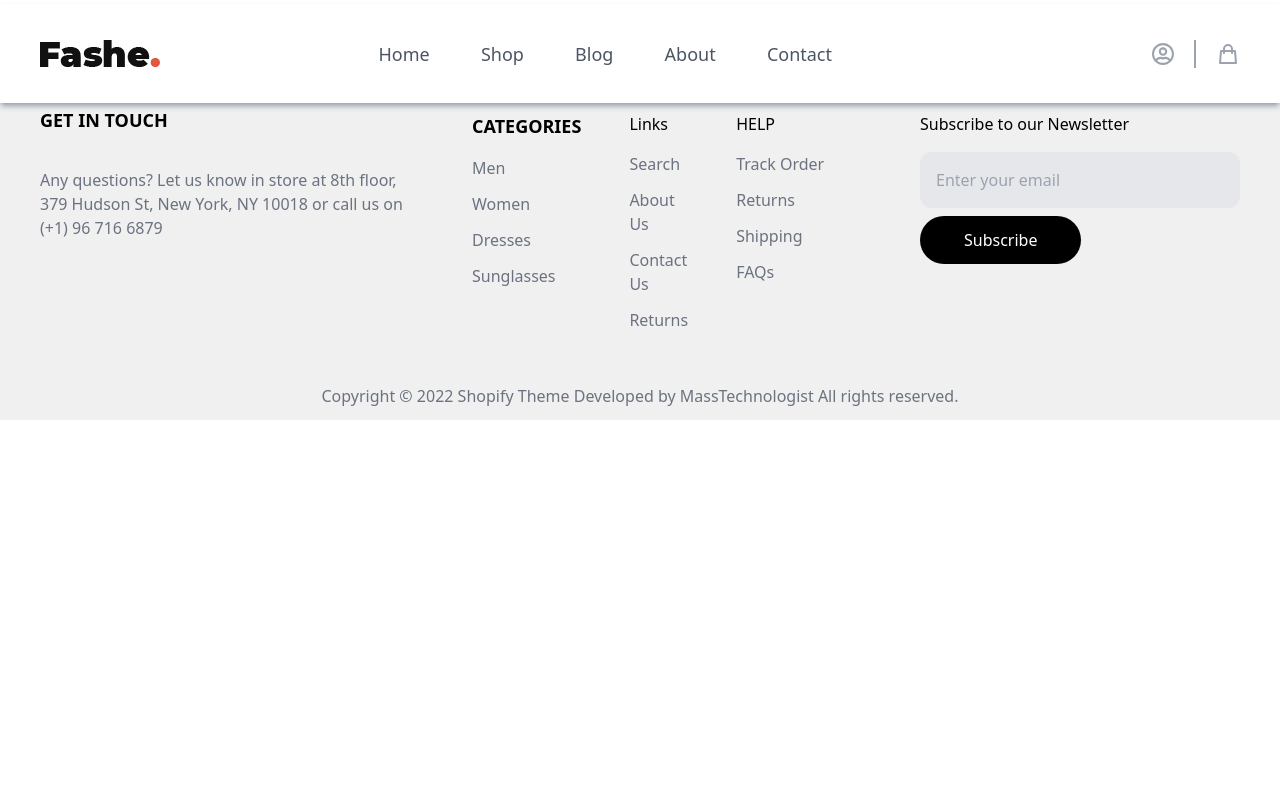
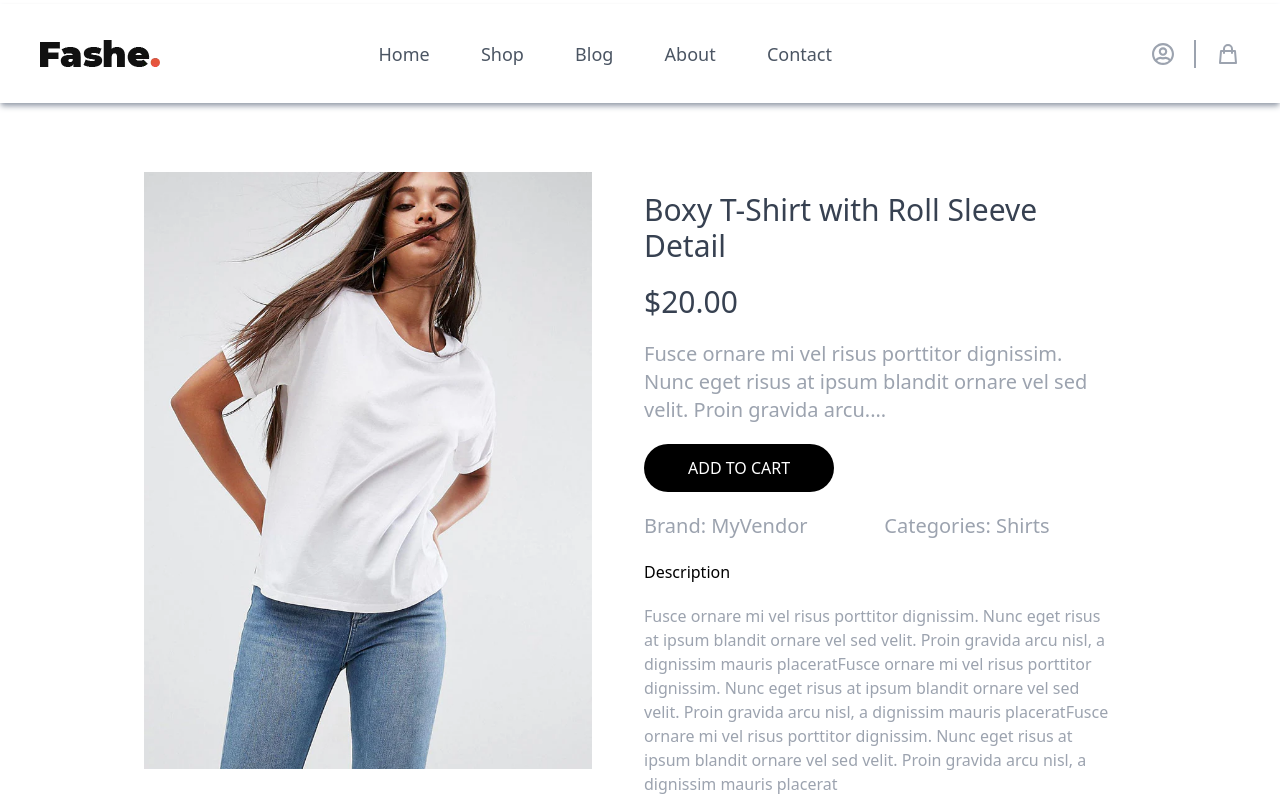
Before and after one commit to walid-cadi/React_Final_Project_walid_cadi, a React (Create React App) app: page /shop/1 in a window 1280 px wide. Shown: the top 800 px of the page. Built offline with nearby package versions, Linux system fonts and the light colour scheme; the HTML template or start-up script is replaced by a standard one.

Commit message:
shopInfo

```diff
--- a/src/App.jsx
+++ b/src/App.jsx
@@ -7,6 +7,7 @@ import Contact from "./pages/Contact";
 import Home from "./pages/Home";
 import { Blogs } from "./pages/Blogs";
 import { Shop } from "./pages/Shop";
+import { ShopInfo } from "./pages/ShopInfo";
 
 function App() {
   return (
@@ -15,6 +16,7 @@ function App() {
       <Routes>
         <Route path="/" element={<Home />} />
         <Route path="/shop" element={<Shop />} />
+        <Route path="/shop/:id" element={<ShopInfo />} />
         <Route path="/blog" element={<Blogs />} />
         <Route path="/about" element={<About />} />
         <Route path="/contact" element={<Contact />} />
--- a/src/pages/Shop.jsx
+++ b/src/pages/Shop.jsx
@@ -1,8 +1,10 @@
 import React from "react";
 import { images } from "../constant";
 import Data from "../json/data.json";
+import { useNavigate } from "react-router-dom";
 
 export const Shop = () => {
+  const navigate = useNavigate()
   return (
     <div className="mt-[14.5vh] w-full flex flex-col">
       <div className="relative h-[35vh] ">
@@ -14,9 +16,13 @@ export const Shop = () => {
       <div className="flex justify-evenly gap-x-7 p-10">
         <div className="flex gap-y-5 items-start flex-col p-6">
           <h1 className="text-2xl font-extrabold">Categories</h1>
+          <button className="hover:text-[#ef4444]">All</button>
           <button className="hover:text-[#ef4444]">Shirts</button>
           <button className="hover:text-[#ef4444]">Pants</button>
           <button className="hover:text-[#ef4444]">Jackets</button>
+        </div>
+        <div>
+          <input type="text" className="" placeholder="Search..." />
         </div>
         <div className="flex flex-wrap justify-center gap-y-5  w-[60%] ">
           {Data.map((product, index) => (
@@ -33,7 +39,7 @@ export const Shop = () => {
                 </button>
               </div>
               <div className="font-sans text-gray-500 mt-4">
-                <p className="cursor-pointer hover:text-red-400 duration-300">
+                <p onClick={()=>navigate(`/shop/${product.id}`)} className="cursor-pointer hover:text-red-400 duration-300">
                   {product.title}
                 </p>
                 <p className="text-gray-500">{`${product.price}`}</p>
--- /dev/null
+++ b/src/pages/ShopInfo.jsx
@@ -0,0 +1,35 @@
+import React from "react";
+import { useParams } from "react-router-dom";
+import Data from "../json/data.json";
+import { images } from "../constant";
+
+export const ShopInfo = () => {
+  const { id } = useParams();
+  const getproduct = Data.find((e) => e.id == id);
+  console.log(getproduct);
+  return (
+    <div className="mt-[14.5vh] p-14 flex justify-center gap-x-8 w-full">
+      <div className="w-[35vw]">
+        <img src={images[getproduct.image]} alt="" />
+      </div>
+      <div className="flex flex-col gap-y-5 p-5 w-[40vw]">
+        <h1 className="text-3xl text-gray-700">{getproduct.title}</h1>
+        <h1 className="text-3xl text-gray-700">{getproduct.price}</h1>
+        <p className="text-xl text-gray-400">{getproduct.about}</p>
+        <div>
+          <button className="rounded-full bg-black px-11 py-3 font-medium text-white hover:bg-[#e4553f] duration-500">
+            ADD TO CART
+          </button>
+        </div>
+        <div className="flex gap-x-[6vw]">
+          <p className="text-xl text-gray-400">Brand: {getproduct.brand}</p>
+          <p className="text-xl text-gray-400">
+            Categories: {getproduct.categories}
+          </p>
+        </div>
+        <h1>Description</h1>
+        <p className="text-gray-400">{getproduct.description}</p>
+      </div>
+    </div>
+  );
+};
--- a/src/pages/components/Items.jsx
+++ b/src/pages/components/Items.jsx
@@ -1,3 +1,4 @@
+import { Link } from "react-router-dom";
 import { images } from "../../constant";
 
 import React from "react";
@@ -13,7 +14,7 @@ export const Items = () => {
             className="h-[100%] w-[100%] object-cover hover:scale-110 duration-500"
           />
           <button className="absolute bottom-5 left-[50%] translate-x-[-50%] bg-white opacity-95 text-black py-1 px-4 hover:bg-red-400 duration-500 font-mono text-sm">
-            DRESSES
+            <Link to="/shop">DRESSES</Link>
           </button>
         </div>
         <div className="relative overflow-hidden w-[24vw] h-[40vh]">
@@ -22,7 +23,7 @@ export const Items = () => {
             className="h-[100%] w-[100%] object-cover hover:scale-110 duration-500 "
           />
           <button className="absolute bottom-5 left-[50%] translate-x-[-50%] bg-white opacity-95 hover:bg-red-400 duration-500 text-black py-1 px-4 font-mono text-sm">
-            SUNGLASSES
+            <Link to="/shop">SUNGLASSES</Link>
           </button>
         </div>
       </div>
@@ -35,7 +36,7 @@ export const Items = () => {
             className="h-[100%] w-[100%] object-cover hover:scale-110 duration-500 "
           />
           <button className="absolute bottom-5 left-[50%] translate-x-[-50%] bg-white opacity-95 hover:bg-red-400 duration-500 text-black py-1 px-4 font-mono text-sm">
-            WATCHES
+            <Link to="/shop">WATCHES</Link>
           </button>
         </div>
         <div className="relative overflow-hidden w-[24vw] h-[70vh]">
@@ -44,7 +45,7 @@ export const Items = () => {
             className="h-[100%] w-[100%] object-cover hover:scale-110 duration-500 "
           />
           <button className="absolute bottom-5 left-[50%] translate-x-[-50%] bg-white opacity-95 hover:bg-red-400 duration-500 text-black py-1 px-4 font-mono text-sm">
-            FOOTWEAR
+            <Link to="/shop">FOOTWEAR</Link>
           </button>
         </div>
       </div>
@@ -57,7 +58,7 @@ export const Items = () => {
             className="h-[100%] w-[100%] object-cover hover:scale-110 duration-500 "
           />
           <button className="absolute bottom-5 left-[50%] translate-x-[-50%] bg-white opacity-95 hover:bg-red-400 duration-500 text-black py-1 px-4 font-mono text-sm">
-            BAGS
+            <Link to="/shop">BAGS</Link>
           </button>
         </div>
         <div className="relative overflow-hidden w-[24vw] h-[40vh]">
@@ -66,7 +67,7 @@ export const Items = () => {
             className="h-[100%] w-[100%] object-cover hover:scale-110 duration-500 "
           />
           <button className="absolute bottom-5 left-[50%] translate-x-[-50%] bg-white opacity-95 hover:bg-red-400 duration-500 text-black py-1 px-4 font-mono text-sm">
-            ACCESSORIES
+            <Link to="/shop">ACCESSORIES</Link>
           </button>
         </div>
       </div>
```
